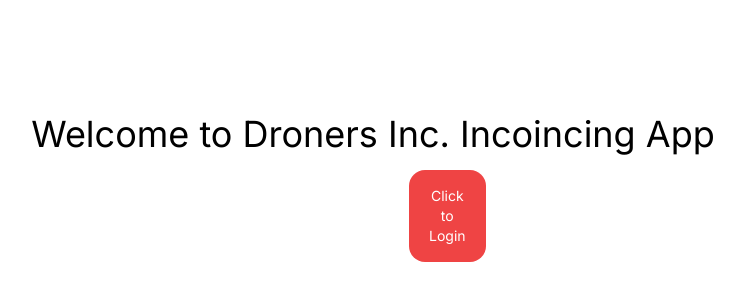
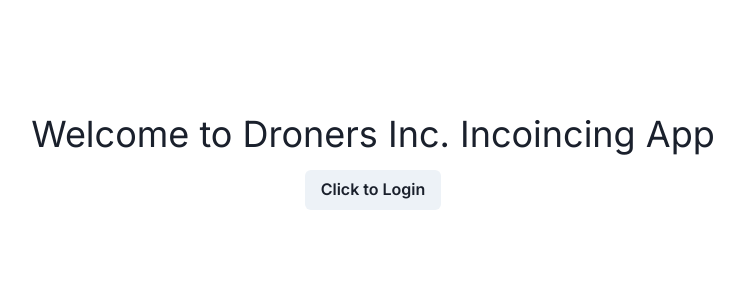
Before and after one commit to DroneBreaker/Desktop-Invoicing-App, a Next.js app: page / in a window 1280 px wide. Shown: the part 126-426 px from the top of the page, without its empty margins (267-1011 px from the left). Built offline with nearby package versions, Linux system fonts and the light colour scheme.

Commit message:
Implemented chakra ui

```diff
--- a/app/layout.tsx
+++ b/app/layout.tsx
@@ -1,6 +1,7 @@
 import type { Metadata } from 'next'
 import { Inter } from 'next/font/google'
 import './globals.css'
+import { ChakraProvider } from '@chakra-ui/react'
 
 const inter = Inter({ subsets: ['latin'] })
 
@@ -16,7 +17,9 @@ export default function RootLayout({
 }) {
   return (
     <html lang="en">
-      <body className={inter.className}>{children}</body>
+      <ChakraProvider>
+        <body className={inter.className}>{children}</body>
+      </ChakraProvider>
     </html>
   )
 }
--- a/app/login/page.tsx
+++ b/app/login/page.tsx
@@ -1,7 +1,8 @@
+import { Box } from '@chakra-ui/react'
 import React from 'react'
 
 export default function page() {
   return (
-    <div>page</div>
+    <Box>page</Box>
   )
 }
--- a/app/page.tsx
+++ b/app/page.tsx
@@ -1,15 +1,16 @@
 import Button from "@/components/button"
+import { Box, Text } from "@chakra-ui/react"
 
 export default function Home() {
   return (
     <main>
-      <div>
-          <h1 className='md:text-4xl mt-60 text-center'>Welcome to Droners Inc. Incoincing App</h1>
+      <Box justifyItems={'center'}>
+          <Text className='md:text-4xl mt-60 text-center'>Welcome to Droners Inc. Incoincing App</Text>
 
-          <div className="mt-4 mx-[120px] md:mx-[380px] lg:mx-[660px]">
+          <Box className="mt-4 ">
             <Button fileUrl="/login" text={"Click to Login"} />
-          </div>
-      </div>
+          </Box>
+      </Box>
     </main>
   )
 }
--- a/components/button.tsx
+++ b/components/button.tsx
@@ -1,3 +1,4 @@
+import { Button } from '@chakra-ui/react'
 import React from 'react'
 
 interface ButtonProps {
@@ -9,6 +10,6 @@ interface ButtonProps {
 export default function button({ text, fileUrl }: ButtonProps) {
 
   return (
-   <button className='text-white text-sm mx-4 bg-red-500 rounded-2xl md:px-5 px-3 md:p-4 p-2'><a href={ fileUrl }>{ text }</a></button>
+   <Button className='text-white text-sm mx-4 bg-red-500 rounded-2xl md:px-5 px-3 md:p-4 p-2'>{ text }</Button>
   )
 }
```
Also changed, not shown: package.json (+8 -4 lines), 1 other file (tests, documents, lock files or other folders).
